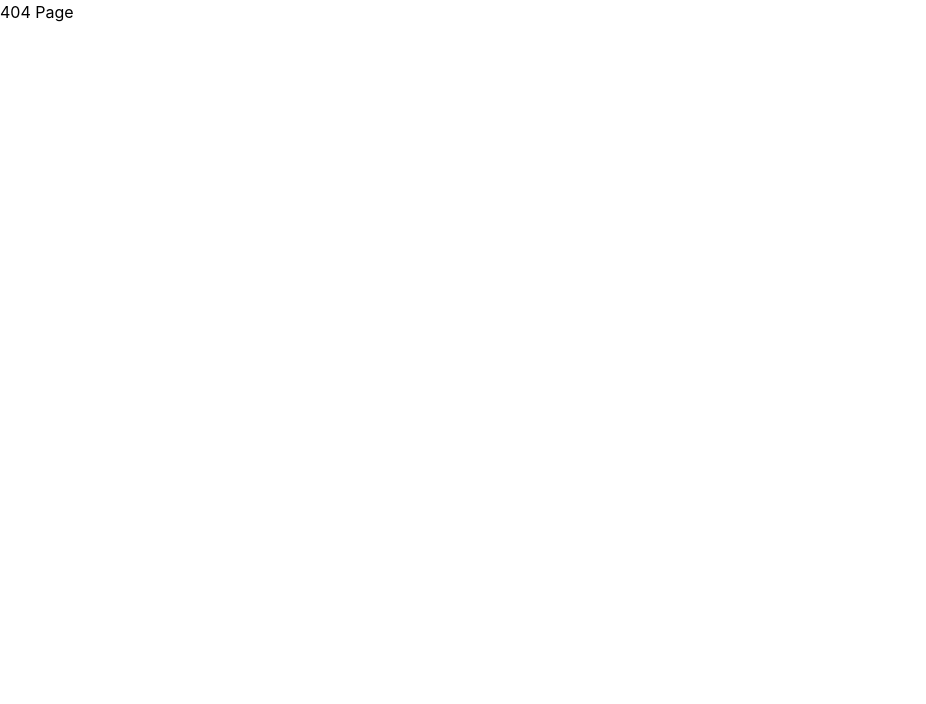
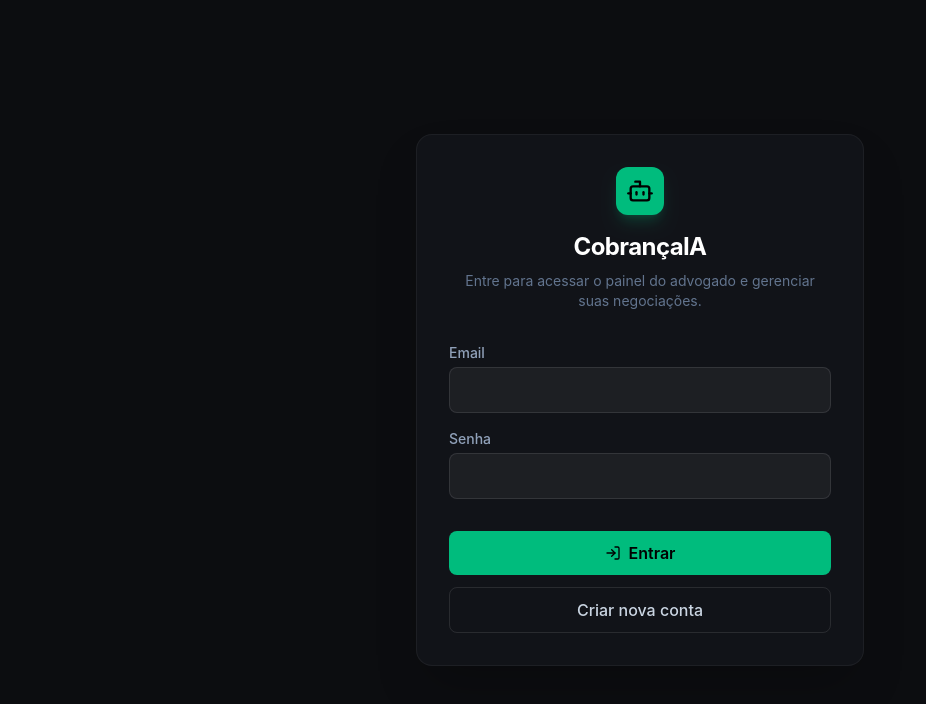
Before and after one commit to edsonbastos2/Solu-o-de-Cobran-a-IA, a Next.js app: page /login in a window 1280 px wide. Before the commit this address had no page. Shown: the top 704 px of the page, without its empty margins (0-926 px from the left). Built offline with nearby package versions, Linux system fonts and the light colour scheme; no server answers.

Commit message:
feat(auth): implement authentication guard and pages
Add authentication middleware and login functionality using Supabase. Protect routes with an AuthGuard and introduce a reusable header component.

```diff
--- a/app/cases/[id]/page.tsx
+++ b/app/cases/[id]/page.tsx
@@ -5,6 +5,8 @@ import { useParams, useRouter } from 'next/navigation';
 import Link from 'next/link';
 import { supabase } from '@/lib/supabase';
 import { ArrowLeft, Send, Bot, User, CheckCircle, AlertTriangle, UserCheck, Play, Pause } from 'lucide-react';
+
+import { Header } from '@/components/header';
 
 export default function CaseDetailPage() {
   const params = useParams();
@@ -155,6 +157,7 @@ export default function CaseDetailPage() {
 
   return (
     <div className="min-h-screen lg:h-screen bg-[#0c0d10] text-slate-300 flex flex-col overflow-x-hidden">
+      <Header />
       <header className="bg-[#111318] border-b border-white/5 px-4 sm:px-6 py-3 sm:py-4 shrink-0">
         <div className="max-w-5xl mx-auto flex flex-col sm:flex-row items-start sm:items-center justify-between gap-3 sm:gap-4">
           <div className="flex items-center">
--- a/app/cases/new/page.tsx
+++ b/app/cases/new/page.tsx
@@ -7,6 +7,7 @@ import Papa from 'papaparse';
 import { ArrowLeft, Upload, Save, AlertCircle } from 'lucide-react';
 import { supabase } from '@/lib/supabase';
 import { calculateUpdatedValue } from '@/lib/finance';
+import { Header } from '@/components/header';
 
 export default function NewCasePage() {
   const router = useRouter();
@@ -126,8 +127,9 @@ export default function NewCasePage() {
   };
 
   return (
-    <div className="min-h-screen bg-[#0c0d10] py-4 sm:py-8 text-slate-300">
-      <div className="max-w-3xl mx-auto px-3 sm:px-4">
+    <div className="min-h-screen bg-[#0c0d10] text-slate-300">
+      <Header />
+      <div className="py-4 sm:py-8 max-w-3xl mx-auto px-3 sm:px-4">
         <Link href="/" className="inline-flex items-center text-xs sm:text-sm text-slate-500 hover:text-white mb-4 sm:mb-6 transition-colors">
           <ArrowLeft className="w-4 h-4 mr-1 shrink-0" />
           Voltar para o Kanban
--- a/app/global-error.tsx
+++ /dev/null
@@ -1 +0,0 @@
-'use client'; export default function GlobalError() { return <html><body>Error</body></html> }
--- a/app/layout.tsx
+++ b/app/layout.tsx
@@ -1,5 +1,6 @@
 import type {Metadata} from 'next';
 import './globals.css'; // Global styles
+import { AuthGuard } from '@/components/auth-guard';
 
 export const metadata: Metadata = {
   title: 'My Google AI Studio App',
@@ -9,7 +10,11 @@ export const metadata: Metadata = {
 export default function RootLayout({children}: {children: React.ReactNode}) {
   return (
     <html lang="en">
-      <body suppressHydrationWarning>{children}</body>
+      <body suppressHydrationWarning>
+        <AuthGuard>
+          {children}
+        </AuthGuard>
+      </body>
     </html>
   );
 }
--- /dev/null
+++ b/app/login/page.tsx
@@ -0,0 +1,132 @@
+'use client';
+
+import { useState, useEffect } from 'react';
+import { supabase } from '@/lib/supabase';
+import { useRouter } from 'next/navigation';
+import { Bot, LogIn } from 'lucide-react';
+import { motion } from 'motion/react';
+
+export default function LoginPage() {
+  const [email, setEmail] = useState('');
+  const [password, setPassword] = useState('');
+  const [loading, setLoading] = useState(false);
+  const [error, setError] = useState('');
+  const router = useRouter();
+
+  useEffect(() => {
+    // Check if already logged in
+    if (!supabase) return;
+    supabase.auth.getSession().then(({ data: { session } }: any) => {
+      if (session) {
+        router.push('/');
+      }
+    });
+  }, [router]);
+
+  const handleLogin = async (e: React.FormEvent) => {
+    e.preventDefault();
+    if (!supabase) {
+      setError('Configuração do Supabase ausente.');
+      return;
+    }
+    setLoading(true);
+    setError('');
+
+    const { error } = await supabase.auth.signInWithPassword({
+      email,
+      password,
+    });
+
+    if (error) {
+      setError(error.message);
+      setLoading(false);
+    } else {
+      router.push('/');
+    }
+  };
+
+  const handleSignUp = async () => {
+    if (!supabase) {
+      setError('Configuração do Supabase ausente.');
+      return;
+    }
+    setLoading(true);
+    setError('');
+    const { error } = await supabase.auth.signUp({
+      email,
+      password,
+    });
+    if (error) {
+      setError(error.message);
+    } else {
+      setError('Verifique seu email para confirmar o cadastro (ou tente fazer login se estiver desabilitado).');
+    }
+    setLoading(false);
+  };
+
+  return (
+    <div className="min-h-screen bg-[#0c0d10] flex items-center justify-center p-4">
+      <motion.div
+        initial={{ opacity: 0, y: 20 }}
+        animate={{ opacity: 1, y: 0 }}
+        className="w-full max-w-md bg-[#111318] border border-white/5 p-8 rounded-2xl shadow-2xl"
+      >
+        <div className="flex flex-col items-center mb-8">
+          <div className="w-12 h-12 bg-emerald-500 rounded-xl flex items-center justify-center shadow-lg shadow-emerald-500/20 mb-4">
+            <Bot className="w-7 h-7 text-black" />
+          </div>
+          <h1 className="text-2xl font-bold text-white tracking-tight">CobrançaIA</h1>
+          <p className="text-slate-500 mt-2 text-sm text-center">Entre para acessar o painel do advogado e gerenciar suas negociações.</p>
+        </div>
+
+        {error && (
+          <div className="bg-red-500/10 border border-red-500/20 text-red-400 text-sm p-3 rounded-lg mb-6">
+            {error}
+          </div>
+        )}
+
+        <form onSubmit={handleLogin} className="space-y-4">
+          <div>
+            <label className="block text-sm font-medium text-slate-400 mb-1">Email</label>
+            <input
+              type="email"
+              value={email}
+              onChange={(e) => setEmail(e.target.value)}
+              className="w-full bg-white/5 border border-white/10 rounded-lg px-4 py-2.5 text-white focus:outline-none focus:ring-2 focus:ring-emerald-500/50 focus:border-emerald-500 transition-colors"
+              required
+            />
+          </div>
+          <div>
+            <label className="block text-sm font-medium text-slate-400 mb-1">Senha</label>
+            <input
+              type="password"
+              value={password}
+              onChange={(e) => setPassword(e.target.value)}
+              className="w-full bg-white/5 border border-white/10 rounded-lg px-4 py-2.5 text-white focus:outline-none focus:ring-2 focus:ring-emerald-500/50 focus:border-emerald-500 transition-colors"
+              required
+            />
+          </div>
+
+          <div className="pt-4 space-y-3">
+            <button
+              type="submit"
+              disabled={loading}
+              className="w-full bg-emerald-500 hover:bg-emerald-400 text-black font-semibold py-2.5 rounded-lg flex items-center justify-center gap-2 transition-colors disabled:opacity-50"
+            >
+              <LogIn className="w-4 h-4" />
+              {loading ? 'Entrando...' : 'Entrar'}
+            </button>
+            <button
+              type="button"
+              onClick={handleSignUp}
+              disabled={loading}
+              className="w-full bg-transparent border border-white/10 hover:bg-white/5 text-slate-300 font-medium py-2.5 rounded-lg transition-colors disabled:opacity-50"
+            >
+              Criar nova conta
+            </button>
+          </div>
+        </form>
+      </motion.div>
+    </div>
+  );
+}
--- a/app/not-found.tsx
+++ /dev/null
@@ -1 +0,0 @@
-export default function NotFound() { return <div>404 Page</div> }
--- a/app/page.tsx
+++ b/app/page.tsx
@@ -1,24 +1,10 @@
 import KanbanBoard from '@/components/kanban-board';
-import { Bot } from 'lucide-react';
+import { Header } from '@/components/header';
 
 export default function Home() {
   return (
     <div className="min-h-screen bg-[#0c0d10] text-slate-300">
-      <header className="h-16 border-b border-white/5 bg-[#111318] px-4 sm:px-8 flex items-center justify-between">
-        <div className="flex items-center gap-2.5 sm:gap-3">
-          <div className="w-8 h-8 bg-emerald-500 rounded-lg flex items-center justify-center shadow-lg shadow-emerald-500/20 shrink-0">
-            <Bot className="w-5 h-5 text-black" />
-          </div>
-          <span className="font-bold text-white tracking-tight text-base sm:text-lg">CobrançaIA</span>
-        </div>
-        <div className="flex items-center gap-2 sm:gap-4 text-xs sm:text-sm">
-          <span className="text-slate-500 hidden xs:inline">Painel do Advogado</span>
-          <div className="w-px h-5 sm:h-6 bg-white/10 hidden xs:block"></div>
-          <div className="w-8 h-8 rounded-full bg-gradient-to-tr from-indigo-500 to-purple-500 flex items-center justify-center text-white font-medium text-xs shadow-lg shrink-0">
-            AD
-          </div>
-        </div>
-      </header>
+      <Header />
       <main>
         <KanbanBoard />
       </main>
--- /dev/null
+++ b/components/auth-guard.tsx
@@ -0,0 +1,32 @@
+'use client';
+
+import { useEffect } from 'react';
+import { useRouter, usePathname } from 'next/navigation';
+import { useAuth } from '@/hooks/useAuth';
+
+export function AuthGuard({ children }: { children: React.ReactNode }) {
+  const { user, loading } = useAuth();
+  const router = useRouter();
+  const pathname = usePathname();
+
+  useEffect(() => {
+    if (!loading && !user && pathname !== '/login') {
+      router.push('/login');
+    }
+  }, [user, loading, router, pathname]);
+
+  if (loading) {
+    return (
+      <div className="min-h-screen bg-[#0c0d10] flex items-center justify-center">
+        <div className="w-8 h-8 border-2 border-emerald-500 border-t-transparent rounded-full animate-spin"></div>
+      </div>
+    );
+  }
+
+  // If not logged in and not on login page, render nothing while redirecting
+  if (!user && pathname !== '/login') {
+    return null;
+  }
+
+  return <>{children}</>;
+}
--- /dev/null
+++ b/components/header.tsx
@@ -0,0 +1,49 @@
+'use client';
+
+import { Bot, LogOut } from 'lucide-react';
+import { supabase } from '@/lib/supabase';
+import { useRouter } from 'next/navigation';
+import { useAuth } from '@/hooks/useAuth';
+import Link from 'next/link';
+
+export function Header() {
+  const router = useRouter();
+  const { user } = useAuth();
+
+  const handleLogout = async () => {
+    if (supabase) {
+      await supabase.auth.signOut();
+      router.push('/login');
+    }
+  };
+
+  const getInitials = (email?: string) => {
+    if (!email) return 'AD';
+    return email.substring(0, 2).toUpperCase();
+  };
+
+  return (
+    <header className="h-16 border-b border-white/5 bg-[#111318] px-4 sm:px-8 flex items-center justify-between">
+      <Link href="/" className="flex items-center gap-2.5 sm:gap-3 hover:opacity-80 transition-opacity">
+        <div className="w-8 h-8 bg-emerald-500 rounded-lg flex items-center justify-center shadow-lg shadow-emerald-500/20 shrink-0">
+          <Bot className="w-5 h-5 text-black" />
+        </div>
+        <span className="font-bold text-white tracking-tight text-base sm:text-lg">CobrançaIA</span>
+      </Link>
+      <div className="flex items-center gap-3 sm:gap-4 text-xs sm:text-sm">
+        <span className="text-slate-500 hidden xs:inline">{user?.email || 'Painel do Advogado'}</span>
+        <div className="w-px h-5 sm:h-6 bg-white/10 hidden xs:block"></div>
+        <div className="w-8 h-8 rounded-full bg-gradient-to-tr from-indigo-500 to-purple-500 flex items-center justify-center text-white font-medium text-xs shadow-lg shrink-0">
+          {getInitials(user?.email)}
+        </div>
+        <button
+          onClick={handleLogout}
+          className="text-slate-400 hover:text-white transition-colors p-2"
+          title="Sair"
+        >
+          <LogOut className="w-4 h-4" />
+        </button>
+      </div>
+    </header>
+  );
+}
--- a/components/kanban-board.tsx
+++ b/components/kanban-board.tsx
@@ -28,6 +28,28 @@ export default function KanbanBoard() {
   const [loading, setLoading] = useState(true);
   const [error, setError] = useState<string | null>(null);
 
+  async function fetchCases() {
+    if (!supabase) {
+      setError("Supabase não configurado. Adicione as variáveis de ambiente.");
+      setLoading(false);
+      return;
+    }
+
+    try {
+      const { data, error } = await supabase
+        .from('cases')
+        .select('*')
+        .order('created_at', { ascending: false });
+
+      if (error) throw error;
+      setCases(data || []);
+    } catch (err: any) {
+      setError(err.message);
+    } finally {
+      setLoading(false);
+    }
+  }
+
   useEffect(() => {
     fetchCases();
 
@@ -49,28 +71,6 @@ export default function KanbanBoard() {
       };
     }
   }, []);
-
-  async function fetchCases() {
-    if (!supabase) {
-      setError("Supabase não configurado. Adicione as variáveis de ambiente.");
-      setLoading(false);
-      return;
-    }
-
-    try {
-      const { data, error } = await supabase
-        .from('cases')
-        .select('*')
-        .order('created_at', { ascending: false });
-
-      if (error) throw error;
-      setCases(data || []);
-    } catch (err: any) {
-      setError(err.message);
-    } finally {
-      setLoading(false);
-    }
-  }
 
   const formatCurrency = (value: number) => {
     return new Intl.NumberFormat('pt-BR', { style: 'currency', currency: 'BRL' }).format(value);
--- /dev/null
+++ b/hooks/useAuth.ts
@@ -0,0 +1,36 @@
+import { useState, useEffect } from 'react';
+import { supabase } from '@/lib/supabase';
+import { User, Session } from '@supabase/supabase-js';
+
+export function useAuth() {
+  const [user, setUser] = useState<User | null>(null);
+  const [session, setSession] = useState<Session | null>(null);
+  const [loading, setLoading] = useState(true);
+
+  useEffect(() => {
+    if (!supabase) {
+      setLoading(false);
+      return;
+    }
+
+    // Get initial session
+    supabase.auth.getSession().then(({ data: { session } }: any) => {
+      setSession(session);
+      setUser(session?.user ?? null);
+      setLoading(false);
+    });
+
+    // Listen for changes
+    const { data: { subscription } } = supabase.auth.onAuthStateChange((_event: any, session: any) => {
+      setSession(session);
+      setUser(session?.user ?? null);
+      setLoading(false);
+    });
+
+    return () => {
+      subscription.unsubscribe();
+    };
+  }, []);
+
+  return { user, session, loading };
+}
```
Also changed, not shown: 1 other file (tests, documents, lock files or other folders).
